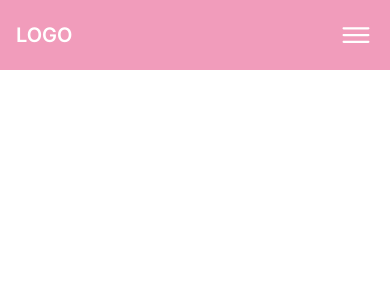
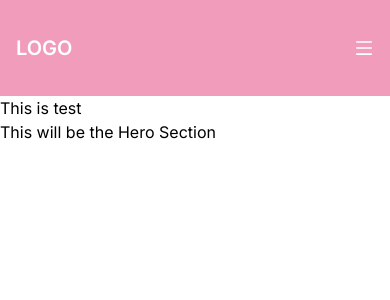
Before and after one commit to ishworX/testing-VilasSPA, a Next.js app: page / in a window 390 px wide. Shown: the top 300 px of the page. Built offline with nearby package versions, Linux system fonts and the light colour scheme.

Commit message:
Nav Bar updated with hover effect and fixed the gap between items

```diff
--- a/components/Navbar.tsx
+++ b/components/Navbar.tsx
@@ -5,49 +5,59 @@ import { useState } from 'react'
 import { IoClose } from 'react-icons/io5'
 import { IoIosMenu } from 'react-icons/io'
 import { motion } from "framer-motion"
+import { AiOutlineClose, AiOutlineMenu } from 'react-icons/ai'
 
 const Navbar = () => {
     const [isOpen, setOpen] = useState(false);
+    const handleNavbar = () => {
+        setOpen(!isOpen);
+    }
     return (
-        <div className="bg-[#f19cbb] fixed top-0 left-0 w-full" >
-            <nav className='max-w-screen-xl h-[70px] mx-auto flex items-center justify-between px-4 text-white'>
-                <Link className='text-xl uppercase font-semibold' href={"/"}>
-                Logo
+        <>
+            <div className="bg-[#f19cbb] flex justify-between items-center h-24 mx-auto text-white px-4" >
+                {/* <div className='max-w-screen-xl h-[70px] mx-auto flex items-center justify-between px-4 text-white'> */}
+                <Link className='text-xl uppercase text-[#ffffff] font-semibold' href={"/"}>
+                    Logo
                 </Link>
 
-                <ul className='hidden md:flex items-center gap-7'>
+                <ul className='hidden md:flex'>
                     {NavItems.map((item) => (
-                        <li key={item.id}>
+                        <li key={item.id}
+                            className='p-4 hover:bg-[#00df9a] rounded-xl m-2 cursor-pointer duration-300 hover:text-black'>
                             <Link href={item.link}> {item.label} </Link>
                         </li>
                     ))}
                 </ul>
 
-                {isOpen && (
-                    <motion.ul
-                        initial={{x:200, y:200, opacity:0}}
-                        animate={{x:0, y:0, opacity:1}}
-                        className='fixed top-[70px] right-0 w-2/4 bg-cyan-950 h-[calc(100dvh-70px)] flex items-center justify-around flex-col'>
-                        {NavItems.map((item) => (
-                            <li key={item.id}>
+                <div onClick={handleNavbar} className='block md:hidden cursor-pointer'>
+                    {isOpen ? <AiOutlineClose size={20} /> : <AiOutlineMenu size={20} />}
+                </div>
+
+                <ul className={
+                    isOpen ? 'fixed md:hidden left-0 top-0 w-[60%] h-full border-r-gray-900 bg-cyan-950 ease-in-out duration-500'
+                        :
+                        'ease-in-out w-[60%] duration-500 fixed top-0 bottom-0 left-[100%]'}>
+
+                    <h1 className='w-full text-3xl font-bold text-[#00d9fa] m-4 uppercase'> Logo </h1>
+
+                    {/* <Link className='w-full text-3xl font-bold text-[#00d9fa] m-4 uppercase' href={"/"}>
+                    Logo
+                    </Link> */}
+
+                    {
+                        NavItems.map((item) => (
+                            <li key={item.id}
+                                className='p-4 border-b rounded-xl hover:bg-[#00d9fa]  during-300 hover:text-black cursor-pointer border-gray-600'>
                                 <Link href={item.link}> {item.label} </Link>
                             </li>
-                        ))}
-                    </motion.ul>
-                    )
-                }
-
-                <motion.div
-                        initial={{x:200, y:200, opacity:0}}
-                        animate={{x:0, y:0, opacity:1}}
-
-                        onClick={() => setOpen(!isOpen)}
-                    className='block text-4xl cursor-pointer md:hidden'>
-                    {isOpen ? <IoClose/> : <IoIosMenu />}
-                </motion.div>
-            </nav>
-        </div>
+                        ))
+                    }
+                </ul>
+            </div>
+        </>
     )
 }
 
 export default Navbar
+
+//saving for later bg-cyan-950
```
